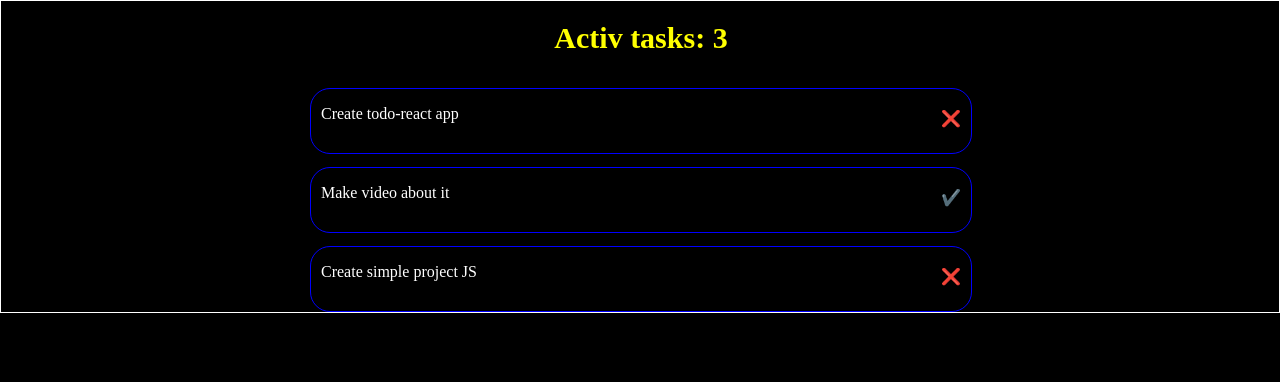
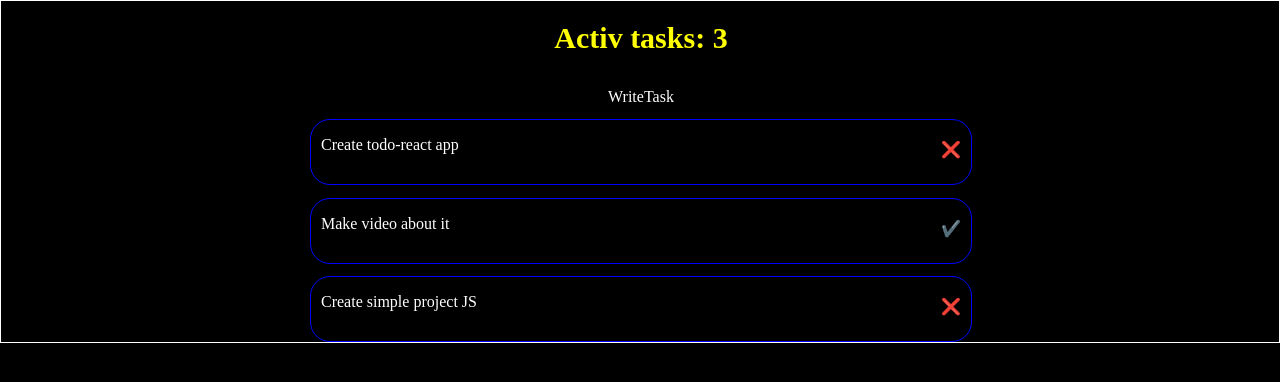
Before and after one commit to VladislavBobyrev/React, a React (Create React App) app in the folder list-deal/: page / in a window 1280 px wide. Shown: the top 382 px of the page. Built offline with nearby package versions, Linux system fonts and the light colour scheme.

Commit message:
new function writeTask

```diff
--- a/list-deal/src/App.js
+++ b/list-deal/src/App.js
@@ -1,7 +1,7 @@
 
 import React from 'react'
 import Task from './componients/Task'
-
+import WriteTask from './componients/WriteTasc/WriteTasc'
 class App extends React.Component {
 	constructor() {
 		super()
@@ -20,6 +20,7 @@ class App extends React.Component {
 		return (
 			<div className='App'>
 				<h1 className='top'>Activ tasks: {tasks.length}</h1>
+				WriteTask
 				{tasks.map(task => (
 					<Task task={task} key={task.id}></Task>
 				))}
--- /dev/null
+++ b/list-deal/src/componients/WriteTasc/WriteTasc.js
@@ -0,0 +1,11 @@
+import React from 'react'
+
+const WriteTask = () => {
+	return(
+		<div className='writeTask'>
+			<input>new Task</input>
+		</div>
+	)
+}
+
+export default WriteTask
```
